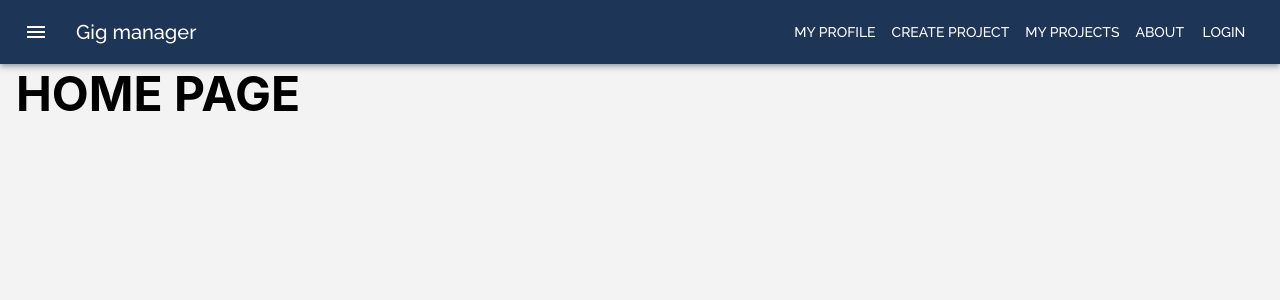
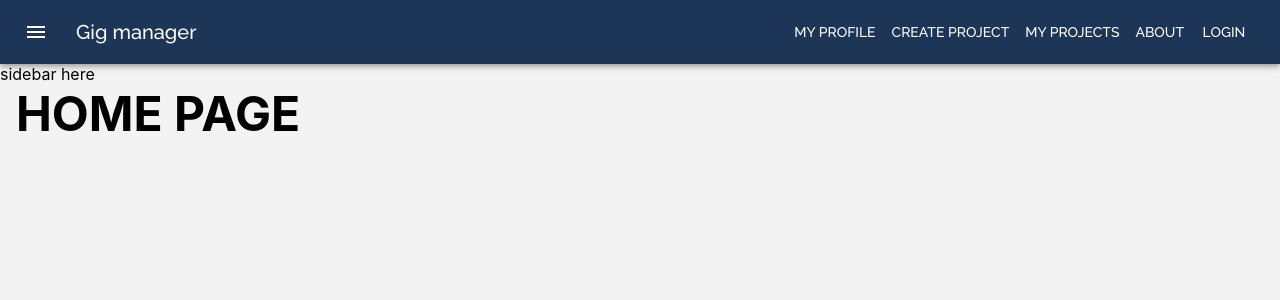
Before and after one commit to pdebuque/Gig-Tree, a React (Create React App) app: page / in a window 1280 px wide. Shown: the top 300 px of the page. Built offline with nearby package versions, Linux system fonts and the light colour scheme.

Commit message:
created sidebar component and open sidebar toggle

```diff
--- a/src/components/Nav/Nav.jsx
+++ b/src/components/Nav/Nav.jsx
@@ -1,10 +1,19 @@
 import { Button, AppBar, Box, Toolbar, Typography, IconButton } from '@mui/material';
 import MenuIcon from '@mui/icons-material/Menu';
 import { useNavigate } from 'react-router-dom';
+import Sidebar from '../Sidebar/Sidebar';
+import { useState } from 'react';
 
 export default function Nav() {
 
     const navigate = useNavigate();
+
+    const [openSidebar, setOpen] = useState(false)
+    const toggleSidebar = () => {
+        console.log('in toggleSidebar');
+        setOpen(!openSidebar);
+    }
+
 
     return (
         <Box sx={{ flexGrow: 1 }}>
@@ -16,19 +25,23 @@ export default function Nav() {
                         color="inherit"
                         aria-label="menu"
                         sx={{ mr: 2 }}
+                        onClick={toggleSidebar}
                     >
                         <MenuIcon />
                     </IconButton>
                     <Typography variant="h6" component="div" sx={{ flexGrow: 1 }}>
                         Gig manager
                     </Typography>
-                    <Button color="inherit" onClick = {()=>navigate('/profile')}>My Profile</Button>
-                    <Button color="inherit" onClick = {()=>navigate('/create')}>Create Project</Button>
-                    <Button color="inherit" onClick = {()=>navigate('/display')}>My Projects</Button>
-                    <Button color="inherit" onClick = {()=>navigate('/about')}>About</Button>
-                    <Button color="inherit" onClick = {()=>navigate('/login')}>Login</Button>
+                    <Button color="inherit" onClick={() => navigate('/profile')}>My Profile</Button>
+                    <Button color="inherit" onClick={() => navigate('/create')}>Create Project</Button>
+                    <Button color="inherit" onClick={() => navigate('/display')}>My Projects</Button>
+                    <Button color="inherit" onClick={() => navigate('/about')}>About</Button>
+                    <Button color="inherit" onClick={() => navigate('/login')}>Login</Button>
                 </Toolbar>
             </AppBar>
+            <Sidebar
+                openSidebar={openSidebar}
+            />
         </Box>
     )
 }
--- /dev/null
+++ b/src/components/Sidebar/Sidebar.jsx
@@ -0,0 +1,11 @@
+import {Button, Drawer} from 'react';
+import * as React from 'react'
+
+
+export default function Sidebar({openSidebar}) {
+
+return(
+    <div>sidebar here</div>
+  )
+
+}
```
